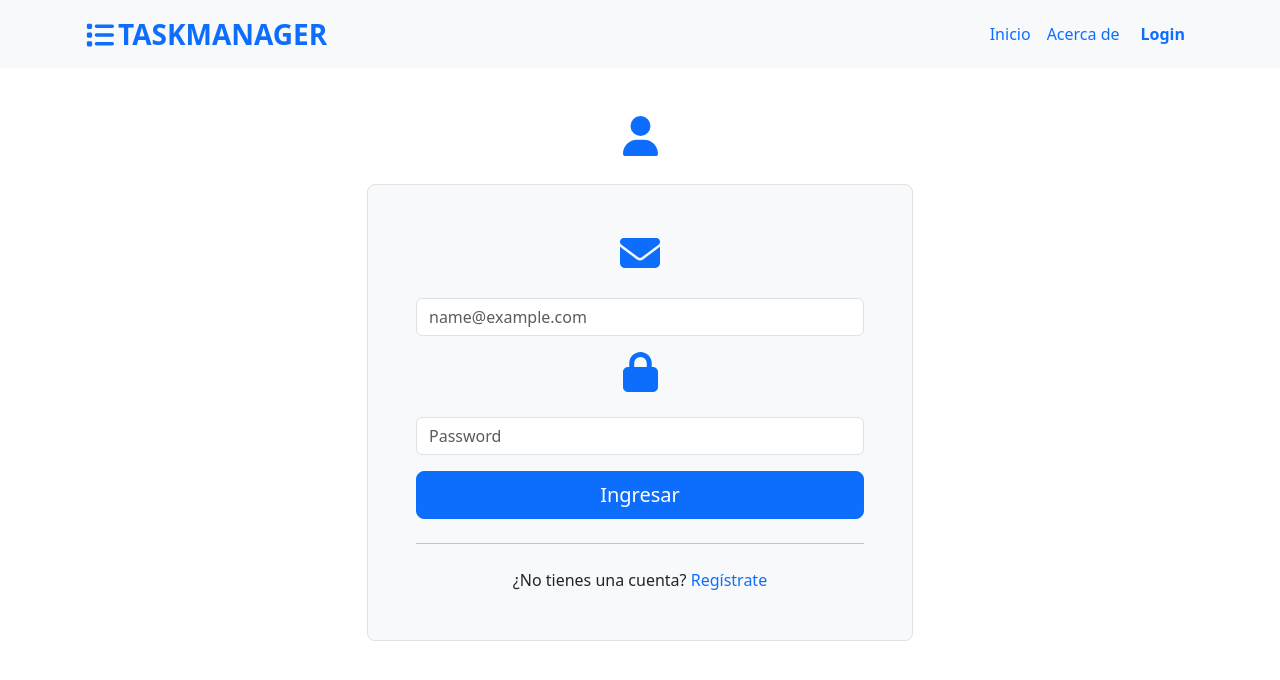
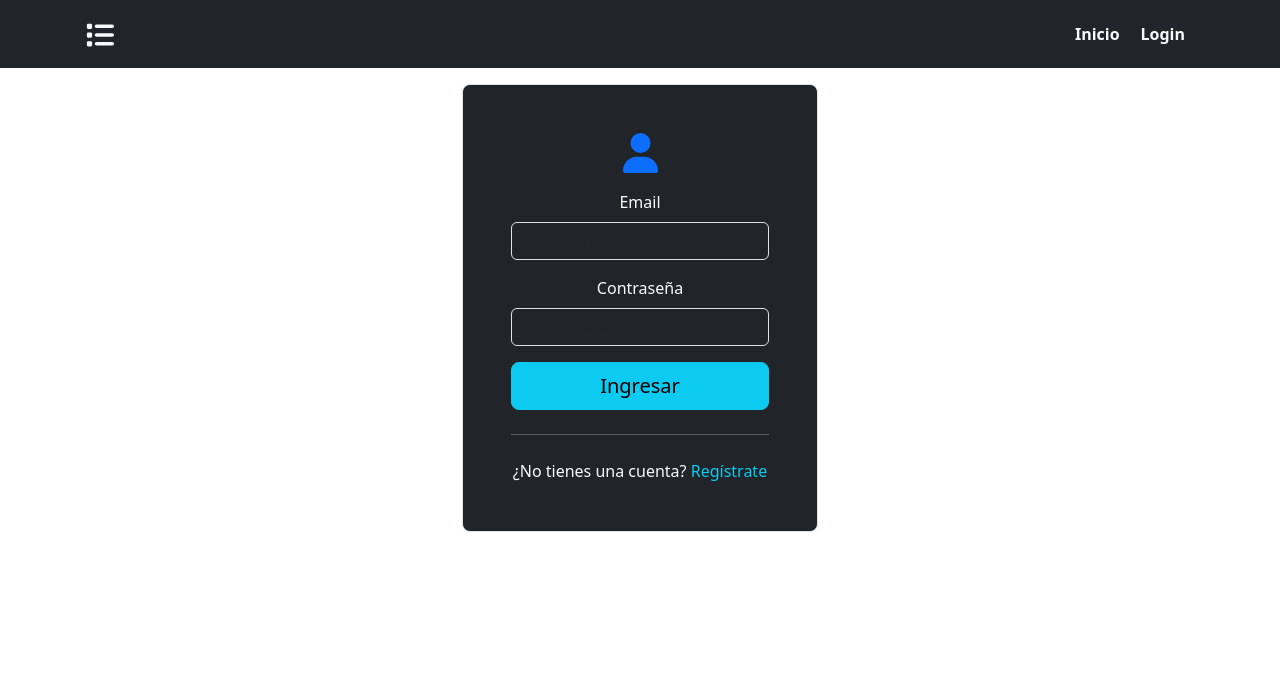
Before and after one commit to carlos060798/frontTodo, a React (Vite) app: page /login in a window 1280 px wide. Shown: the top 680 px of the page. Built offline with nearby package versions, Linux system fonts and the light colour scheme.

Commit message:
version 1.2

```diff
--- a/src/componetes/generales/Alertas.jsx
+++ b/src/componetes/generales/Alertas.jsx
@@ -4,11 +4,10 @@ function Alerta({ alerta }) {
        <div
       className={`alert ${
         alerta.error ? "alert-danger" : "alert-primary"
-          } text-center p-3 rounded-xl uppercase text-white text-center font-bold text-sm mb-10 mt-2 col-md-8 col-sm-12 mx-auto`}
+      } text-center p-2 rounded-xl text-white font-bold text-xs mb-3 mt-2 col-md-12 col-sm-12 mx-auto`}
       role="alert"
       style={{
         backgroundColor: alerta.error ? "#ff0000" : "#007bff",
-            fontSize: "1.2rem",
       }}
     >
       {alerta.msg}
--- a/src/componetes/generales/Login.jsx
+++ b/src/componetes/generales/Login.jsx
@@ -14,31 +14,28 @@ function Section() {
   } = useLogin();
 
   return (
-    <div className="container my-5">
+    <div className="container my-3">
     <div className="row justify-content-center">
-        <div className="col-md-8 col-lg-6 text-center">
-        <h1 className="text-center"> <FontAwesomeIcon
-            icon={  faUser}
+      <div className="col-md-8 col-lg-4 text-center">
+
+        <form
+          className="p-4 p-md-5 border rounded-3 bg-dark text-light"
+          onSubmit={handleSeccion}
+        >
+          <FontAwesomeIcon
+            icon={faUser}
             className="fs-1 text-primary mb-3"
             size="4x"
-          /></h1>
-          <form
-            className="p-4 p-md-5 border rounded-3 bg-body-tertiary"
-            onSubmit={handleSeccion}
-          >
+          />
           <div className="mb-3">
-              <label htmlFor="email" className="form-label">
-              <FontAwesomeIcon
-            icon={  faEnvelope}
-             className="fs-1 text-primary mb-3"
-            size="2x"/>
-
+            <label htmlFor="email" className="form-label ">
+              Email
             </label>
             <input
               type="email"
-                className="form-control"
+              className="form-control bg-dark text-light"
               id="email"
-                placeholder="name@example.com"
+              placeholder="Correo electrónico"
               name="email"
               value={DataUser.email}
               onChange={handleChangeUser}
@@ -46,29 +43,27 @@ function Section() {
           </div>
           <div className="mb-3">
             <label htmlFor="password" className="form-label">
-              <FontAwesomeIcon
-            icon={ faLock}  className="fs-1 text-primary mb-3"
-            size="2x" />
+              Contraseña
             </label>
             <input
               type="password"
-                className="form-control"
+              className="form-control bg-dark text-light"
               id="password"
-                placeholder="Password"
+              placeholder="Contraseña"
               name="password"
               value={DataUser.password}
               onChange={handleChangeUser}
             />
           </div>
 
-            <button className="w-100 btn btn-lg btn-primary" type="submit">
+          <button className="w-100 btn btn-lg btn-info" type="submit">
             Ingresar
           </button>
-            <hr className="my-4" />
+          <hr className="my-4 bg-light" />
 
           <p className="mb-0">
             ¿No tienes una cuenta?{' '}
-              <Link to="/registro" className="text-decoration-none">
+            <Link to="/registro" className="text-decoration-none text-info">
               Regístrate
             </Link>
           </p>
--- a/src/componetes/generales/Navbar.jsx
+++ b/src/componetes/generales/Navbar.jsx
@@ -6,25 +6,16 @@ import { faList } from '@fortawesome/free-solid-svg-icons';
 
 function Menu() {
   return (
-    <Navbar collapseOnSelect expand="lg" bg="light" variant="light" className="mb-3">
+    <Navbar collapseOnSelect expand="lg" bg="dark" variant="dark" className="mb-3">
     <Container>
-        <Navbar.Brand className="fs-3 text-primary fw-bold">
-          <FontAwesomeIcon icon={faList} size="1x" className='mx-1' />TASKMANAGER
+      <Navbar.Brand className="fs-3 text-light fw-bold">
+        <FontAwesomeIcon icon={faList} size="1x" className='mx-1' />
       </Navbar.Brand>
       <Navbar.Toggle aria-controls="responsive-navbar-nav" />
       <Navbar.Collapse id="responsive-navbar-nav">
         <Nav className="ms-auto text-center fw-light">
-            <Link
-              to="/inicio"
-              className="nav-link text-primary"
-            >
+          <Link to="/inicio" className="nav-link text-light fw-semibold">
             Inicio
-            </Link>
-            <Link
-              to="/about"
-              className="nav-link text-primary"
-            >
-              Acerca de
           </Link>
         </Nav>
         <Nav className="d-flex align-items-center">
@@ -32,7 +23,7 @@ function Menu() {
             variant="link"
             as={Link}
             to="/login"
-              className="text-decoration-none fs-md-4 fs-sm-3 fw-bolder text-primary btn btn-light"
+            className="text-decoration-none fs-md-4 fs-sm-3 fw-semibold text-light btn btn-outline-info"
           >
             Login
           </Button>
```
Lines whose indentation alone changed are shown as unchanged.
